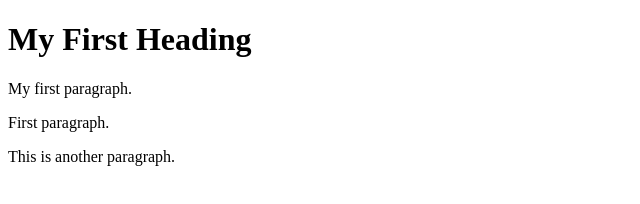
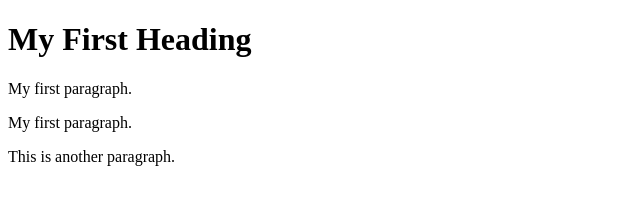
Before and after one commit to ahmadridza/learning-git, a plain HTML site: page index.html in a window 1280 px wide. Shown: the full height of the page, 0-640 px from the left. Drawn offline with Linux system fonts and the light colour scheme.

Commit message:
resolved conflict

```diff
--- a/index.html
+++ b/index.html
@@ -2,13 +2,10 @@
 <html>
 
 <body>
-  <h1>My First Heading</h1>
-  <p>My first paragraph.</p>
-
-    <p>First paragraph.</p>
-
+    <h1>My First Heading</h1>
+    <p>My first paragraph.</p>
+    <p>My first paragraph.</p>
     <p>This is another paragraph.</p>
-
 </body>
 
 </html>
```
